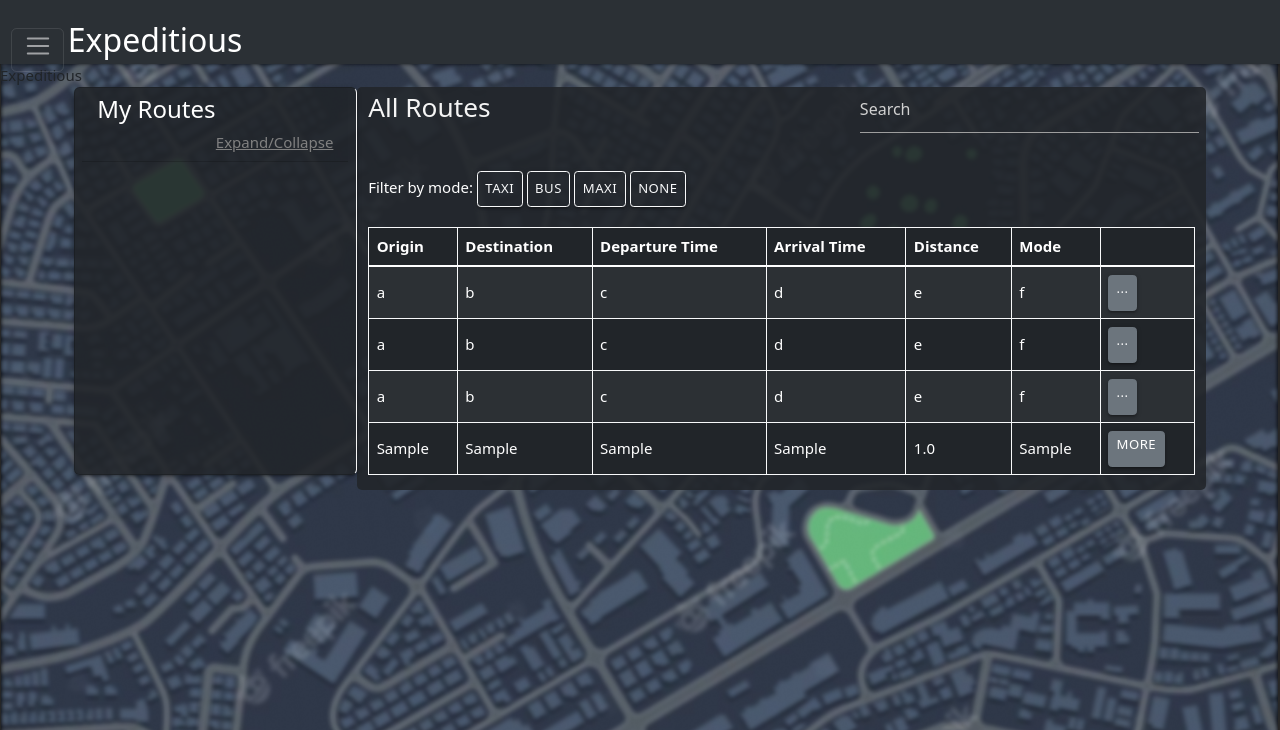
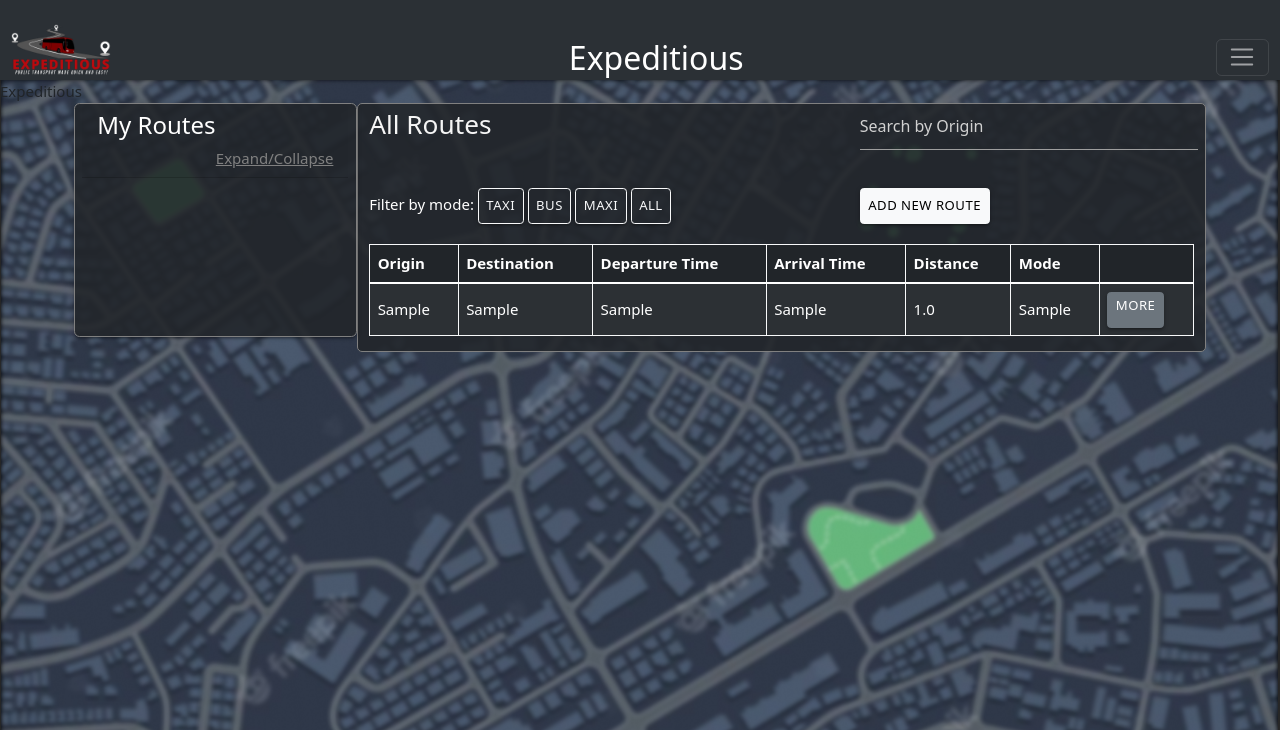
Before and after one commit to Ara-Ara-Arabians/info-2602-project-, a Flask app: template App/templates/index.html in a window 1280 px wide. Shown: the top 730 px of the page. Run offline with Flask 3, Linux system fonts and the light colour scheme; tables that the repository leaves empty hold one stand-in row (values such as "Sample post"); the template is opened without the code that fills it: values that come from a table or form of the project are taken from there, most other values are stand-ins (such as "Sample title", 1, 10 or a date in 2020).

Commit message:
update all page views

```diff
--- a/App/templates/index.html
+++ b/App/templates/index.html
@@ -5,17 +5,17 @@
 {{ super() }}
 
 {% block nav %}
-<nav class="navbar navbar-dark bg-dark bg-body-tertiary" data-bs-theme="dark">
+<nav class="navbar navbar-dark bg-dark bg-body-tertiary" style="padding-bottom:10px; height:80px" data-bs-theme="dark">
   <div class="container-fluid">
-  <div>
-    <button style="padding-bottom: 10px;" class="navbar-toggler " type="button" data-bs-toggle="offcanvas" data-bs-target="#offcanvasDarkNavbar" aria-controls="offcanvasNavbar" aria-label="Toggle navigation">
+
+    <img src="/static/Logo-removebg-preview.png" style="padding-top:0; margin-top:0"height="100px">
+    <a class="navbar-brand center" href="#!" style="font-size:xx-large;">
+      Expeditious
+    </a>
+    <button  class="navbar-toggler " type="button" data-bs-toggle="offcanvas" data-bs-target="#offcanvasDarkNavbar" aria-controls="offcanvasNavbar" aria-label="Toggle navigation">
       <span class="navbar-toggler-icon"></span>
     </button>
-    <a class="navbar-brand center" href="#!" style="font-size:xx-large">
-      Expeditious
-    </a>
-  </div>
-      <div class="offcanvas offcanvas-start" tabindex="-1" id="offcanvasDarkNavbar" aria-labelledby="offcanvasNavbarLabel">
+      <div class="offcanvas offcanvas-end" tabindex="-1" id="offcanvasDarkNavbar" aria-labelledby="offcanvasNavbarLabel">
         <div class="offcanvas-header">
           <h5 class="offcanvas-title" id="offcanvasNavbarLabel">Menu</h5>
           <button type="button" class="btn-close" data-bs-dismiss="offcanvas" aria-label="Close"></button>
@@ -23,9 +23,6 @@
         <div class="offcanvas-body center">
 
           <ul id="my-tabs" class="navbar-nav flex-grow-1 pe-3">
-            <li>
-              <img src="/static/Logo-removebg-preview.png" height="150">
-            </li>
             <li class="nav-item">
               <a id="home-link" class="nav-link" href="/">Home</a>
             </li>
@@ -41,6 +38,9 @@
             <li class="nav-item">
               <a id="logout-link" class="nav-link" href="/logout">Logout</a>
             </li>
+            <li>
+              <img src="/static/Logo-removebg-preview.png" width="80%">
+            </li>
           </ul>
         </div>
       </div>
@@ -52,7 +52,7 @@
 
 {% block content %}
 <div class="row g-3">
-<div class="card justify-content-left col-md-3 text-white" style="background-color:#212529e0; border-right: 1px solid whitesmoke">
+<div class="card justify-content-left col-md-3 text-white" style="background-color:#212529e0; border: 1px solid grey">
 
   {% if myRoutes == NULL: %}
     <div class="card-header">
@@ -81,14 +81,14 @@
 
 
 </div>
-<div class="col" style="background-color:#212529e0; border-radius:5px;">
+<div class="col" style="background-color:#212529e0; border-radius:5px; border: 1px solid grey">
   <div class="row g-3">
     <h3 class="col" style="padding-top:5px; color:whitesmoke; font-weight:300">All Routes</h3>
 
     <div class="col-md-5" style="margin-bottom:10px;">
 
         <form id  = "search" method = "post" action = "/search" >
-            <input placeholder = "Search" type = "text" name = "search_term" style="color:whitesmoke">
+            <input placeholder = "Search by Origin" type = "text" name = "search_term" style="color:whitesmoke">
         </form>
       </div>
   </div>
@@ -97,11 +97,16 @@
             Filter by mode:  <input class="btn btn-sm btn-outline-light" type = "Submit" name = "filter_button" value = "Taxi">
                         <input class="btn btn-sm btn-outline-light" type = "Submit" name = "filter_button" value = "Bus">
                         <input class="btn btn-sm btn-outline-light" type = "Submit" name = "filter_button" value = "Maxi">
-                        <input class="btn btn-sm btn-outline-light" type = "Submit" name = "filter_button" value = "None">
+                        <input class="btn btn-sm btn-outline-light" type = "Submit" name = "filter_button" value = "All">
 
         </form>
+        <div class="col-md-5">
+          <button class="btn black-text btn-sm btn-light" style="font-weight:500;">
+            <a class="nav-link" href="/route">Add New Route</a>
+          </button>
+      </div>
+  </div>
 
-  </div>
 
     <div class="" style="color:white">
       <table class="table table-hover table-dark table-striped table-bordered border-light" >
@@ -117,38 +122,6 @@
           </tr>
         </thead>
         <tbody class="table-group-divider">
-
-
-
-
-            <tr>
-              <td>a</td>
-              <td>b</td>
-              <td>c</td>
-              <td>d</td>
-              <td>e</td>
-              <td>f</td>
-              <td><a class= "btn btn-sm btn-secondary" href = "/route">...</a></td>
-            </tr>
-            <tr>
-              <td>a</td>
-              <td>b</td>
-              <td>c</td>
-              <td>d</td>
-              <td>e</td>
-              <td>f</td>
-              <td><a class= "btn btn-sm btn-secondary" href = "/route">...</a></td>
-            </tr>
-            <tr>
-              <td>a</td>
-              <td>b</td>
-              <td>c</td>
-              <td>d</td>
-              <td>e</td>
-              <td>f</td>
-              <td><a class= "btn btn-sm btn-secondary" href = "/route">...</a></td>
-            </tr>
-
 
           {%for route in routes%}
 
--- a/App/templates/logout.html
+++ b/App/templates/logout.html
@@ -37,10 +37,11 @@
 		}
 	</style>
 </head>
-<body>
+<body style="background-image: url(/static/city-bg.png); background-size: cover;">
 	<div class="container">
 		<h1>You have been logged out</h1>
 		<p>Good sire, or ma'am, or whatever you identify as <span class="heart">&#10084;</span></p>
+		<a style="color:grey; text-decoration: underline; padding-top:0; padding-bottom: 5px; margin-top: 0;" href="/login">Go to Login</a>
 	</div>
 </body>
 </html>
--- a/App/templates/route.html
+++ b/App/templates/route.html
@@ -46,7 +46,7 @@
           </div>
           <div class="form-group">
             <button type="submit" class="align-text-center btn btn-secondary">Add Route</button>
-            <a class="" style="color:lightgrey; text-decoration: underline;"href="{{ url_for('auth_views.go_home') }}">Return to Home</a>
+            <a style="color:lightgrey; text-decoration: underline;"href="{{ url_for('auth_views.go_home') }}">Return to Home</a>
           </div>
         </form>
       </div>
--- a/App/views/index.py
+++ b/App/views/index.py
@@ -69,7 +69,7 @@ def search():
 def filter_routes():
     rsult = request.args.get('filter_button')
 
-    if(rsult == "None"):
+    if(rsult == "All"):
         return redirect('/')
 
     print(str(rsult))
```
Also changed, not shown: App/templates/routeinfo.html (+33 -36 lines).
